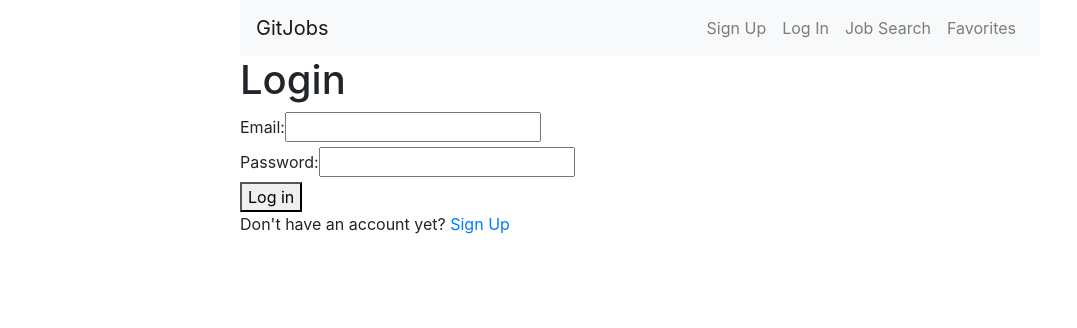
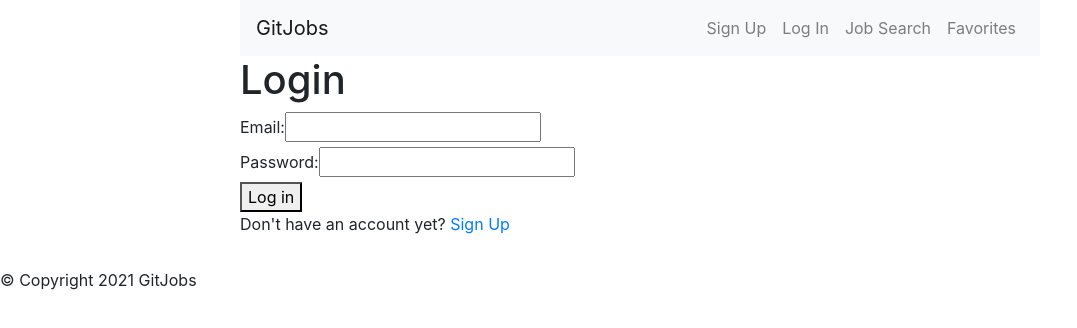
Before and after one commit to Claudialhc/git-jobs, a React (Create React App) app in the folder client/: page /login in a window 1280 px wide. Shown: the top 328 px of the page, without its empty margins (0-1077 px from the left). Built offline with nearby package versions, Linux system fonts and the light colour scheme.

Commit message:
created footer js file to the components folder and added initial code for footer

```diff
--- a/client/src/App.js
+++ b/client/src/App.js
@@ -1,5 +1,6 @@
 import { BrowserRouter as Router, Route, Switch } from "react-router-dom";
 import Navbar from "./components/Navbar";
+import Footer from "./components/Footer";
 import PrivateRoute from "./components/PrivateRoute";
 import LoginPage from "./pages/LoginPage";
 import ProtectedPage from "./pages/ProtectedPage";
@@ -17,7 +18,7 @@
             display: "flex",
             flexDirection: "column",
             margin: "0 auto",
-            maxWidth: "50rem"
+            maxWidth: "50rem",
           }}
         >
           <Navbar />
@@ -40,6 +41,7 @@
             </PrivateRoute>
           </Switch>
         </div>
+        <Footer />
       </Router>
     </ProvideAuth>
   );
--- /dev/null
+++ b/client/src/components/Footer.js
@@ -0,0 +1,11 @@
+import React, { Component } from "react";
+
+export default class Footer extends Component {
+  render() {
+    return (
+      <footer className="footer mt-auto py-3">
+        <p>© Copyright 2021 GitJobs</p>
+      </footer>
+    );
+  }
+}
```
